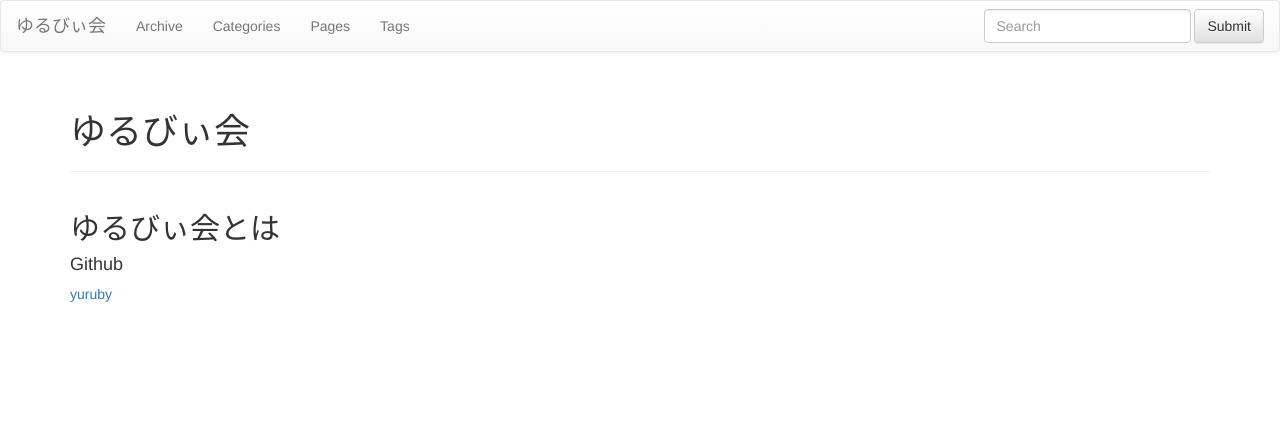
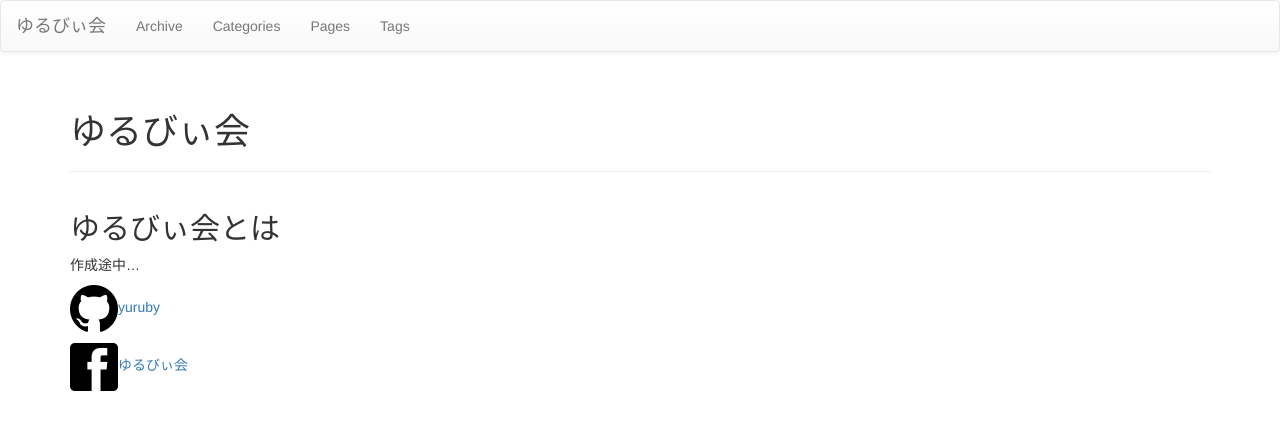
Before and after one commit to yuruby/yuruby.github.io, a Jekyll site: the page built from index.md, in a window 1280 px wide. Shown: the top 430 px of the page. Built offline with Jekyll 4.4.1, drawn with Linux system fonts in a browser that asks for light colours; nearby versions of some CDN libraries; library files that are not in the unit come from our copies.

Commit message:
Update index.md and post page

```diff
--- a/_includes/JB/posts_collate
+++ b/_includes/JB/posts_collate
@@ -32,7 +32,7 @@ Usage:
       <ul>
     {% endif %}
 
-    <li><span>{{ post.date | date: "%B %e, %Y" }}</span> &raquo; <a href="{{ BASE_PATH }}{{ post.url }}">{{ post.title }}</a></li>
+    <li><span>{{ post.date | date: "%B %e, %Y" }}</span> &raquo; <a href="{{ BASE_PATH }}{{ post.url }}">{{ post.title }}</a> - <a href="{{ post.author_url }}" target="_blank">{{ post.author }}</a></li>
 
     {% if forloop.last %}
       </ul>
--- a/_includes/themes/bootstrap-3/default.html
+++ b/_includes/themes/bootstrap-3/default.html
@@ -63,12 +63,6 @@
             {% assign group = 'navigation' %}
             {% include JB/pages_list %}
           </ul>
-          <form class="navbar-form navbar-right" role="search">
-            <div class="form-group">
-              <input type="text" class="form-control" placeholder="Search">
-            </div>
-            <button type="submit" class="btn btn-default">Submit</button>
-          </form>
         </div><!-- /.navbar-collapse -->
       </nav>
 
--- a/index.md
+++ b/index.md
@@ -7,14 +7,11 @@ tagline:
 
 ## ゆるびぃ会とは
 
-
-#### Github
-
-<a href="{{ site.github_url }}">{{ site.author.github }}</a>
+作成途中...
 
 
-<!-- <ul class="posts">
-  {% for post in site.posts %}
-    <li><span>{{ post.date | date_to_string }}</span> &raquo; <a href="{{ BASE_PATH }}{{ post.url }}">{{ post.title }}</a></li>
-  {% endfor %}
-</ul> -->
+
+
+<a href="{{ site.github_url }}" target="_blank"><img src="img/github_icon.png">{{ site.author.github }}</a>
+
+<a href="{{ site.facebook_url }}" target="_blank"><img src="img/facebook_icon.png">{{ site.author.facebook }}</a>
```
